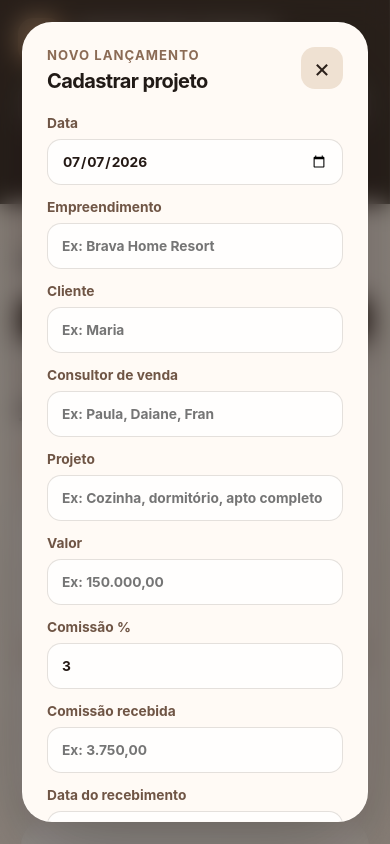
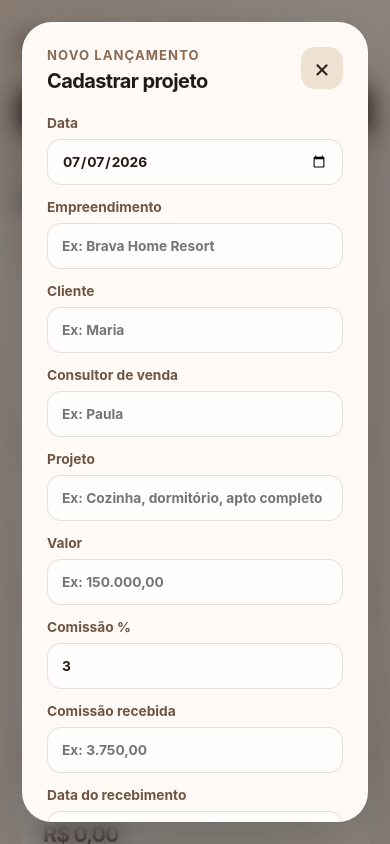
Before and after one commit to arqalexandredias-prog/gestao-projetos, a React (Vite) app: page / in a window 390 px wide. Both pictures are taken after a click on the button "+ Novo projeto". Shown: the top 844 px of the page. Built offline with nearby package versions, Linux system fonts and the light colour scheme.

Commit message:
Ajusta exemplo do consultor

```diff
--- a/src/App.css
+++ b/src/App.css
@@ -734,4 +734,24 @@ tr:last-child td {
   .calendar-day span {
     display: none;
   }
+}@media (max-width: 620px) {
+  .sidebar {
+    display: none;
+  }
+
+  .app {
+    grid-template-columns: 1fr;
+  }
+
+  .content {
+    padding-top: 28px;
+  }
+
+  .topbar p {
+    display: none;
+  }
+
+  .topbar h1 {
+    font-size: 2rem;
+  }
 }
--- a/src/App.jsx
+++ b/src/App.jsx
@@ -362,7 +362,7 @@ function ProjectFormModal({ form, setForm, editingId, onClose, onSubmit }) {
             <input
               type="text"
               value={form.consultant}
-              placeholder="Ex: Paula, Daiane, Fran"
+              placeholder="Ex: Paula"
               onChange={(event) =>
                 setForm((prev) => ({ ...prev, consultant: event.target.value }))
               }
```
